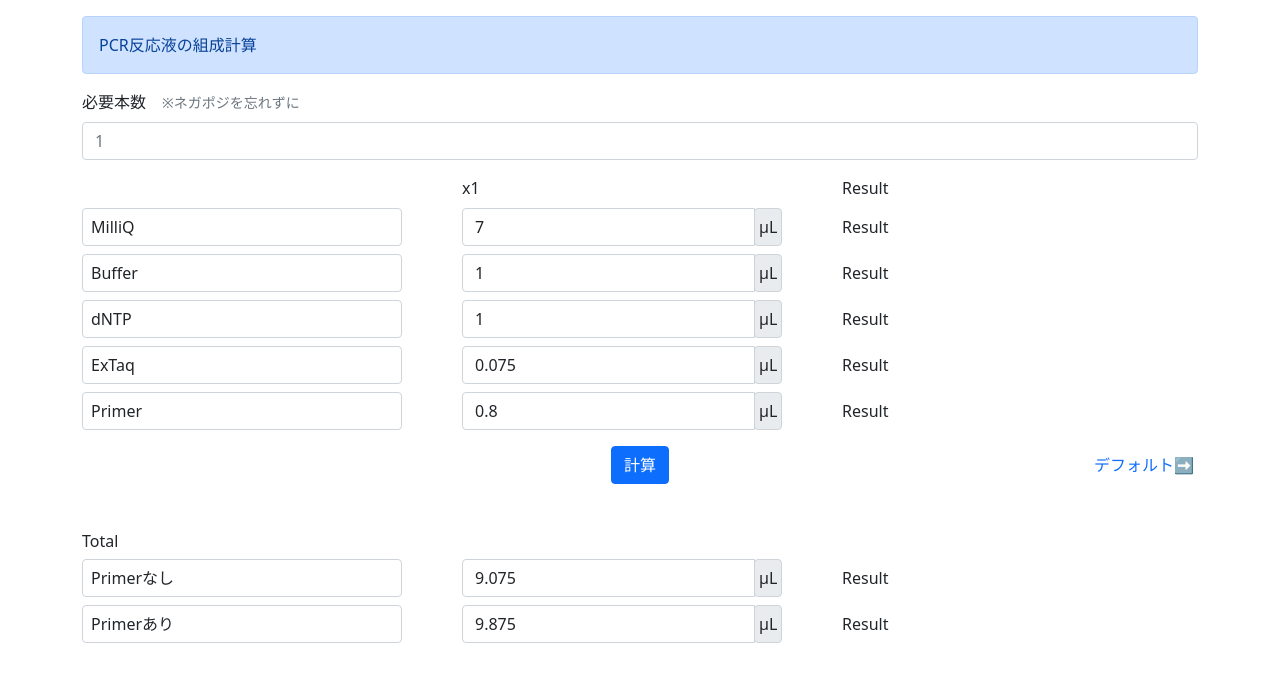
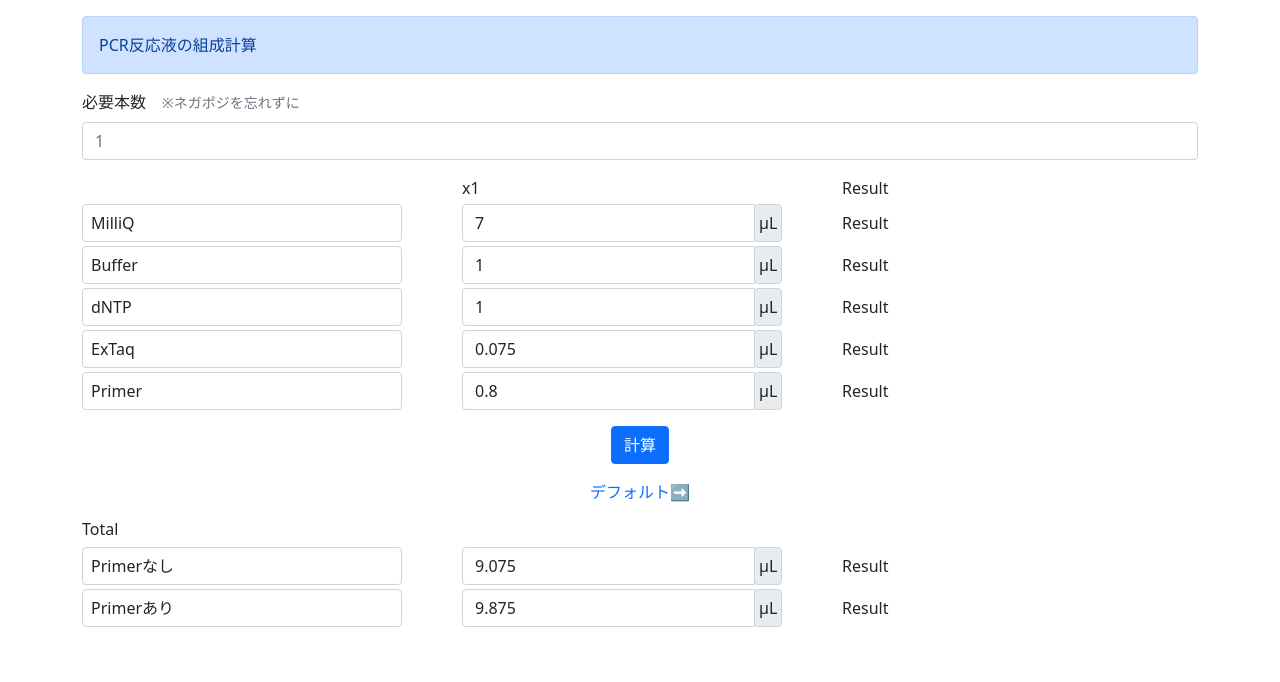
Before and after one commit to shima47/test, a plain HTML site: page custom.html in a window 1280 px wide. Drawn offline with nearby package versions, Linux system fonts and the light colour scheme.

Commit message:
Update custom.html

```diff
--- a/custom.html
+++ b/custom.html
@@ -51,7 +51,7 @@
 			<div class="col" id="multiple">Result</div>
 		</div>
 
-		<div class="mt-2 row align-items-center">
+		<div class="mt-1 row align-items-center">
 			<div class="col">
 				<input type="text" value="MilliQ" class="form-control px-2" style="width:90%">
 			</div>
@@ -66,7 +66,7 @@
 			<div class="col" name="result">Result</div>
 		</div>
 
-		<div class="mt-2 row align-items-center">
+		<div class="mt-1 row align-items-center">
 			<div class="col">
 				<input type="text" value="Buffer" class="form-control px-2" style="width:90%">
 			</div>
@@ -81,7 +81,7 @@
 			<div class="col" name="result">Result</div>
 		</div>
 
-		<div class="mt-2 row align-items-center">
+		<div class="mt-1 row align-items-center">
 			<div class="col">
 				<input type="text" value="dNTP" class="form-control px-2" style="width:90%">
 			</div>
@@ -96,7 +96,7 @@
 			<div class="col" name="result">Result</div>
 		</div>
 
-		<div class="mt-2 row align-items-center">
+		<div class="mt-1 row align-items-center">
 			<div class="col">
 				<input type="text" value="ExTaq" class="form-control px-2" style="width:90%">
 			</div>
@@ -111,7 +111,7 @@
 			<div class="col" name="result">Result</div>
 		</div>
 
-		<div class="mt-2 row align-items-center">
+		<div class="mt-1 row align-items-center">
 			<div class="col">
 				<input type="text" value="Primer" class="form-control px-2" style="width:90%">
 			</div>
@@ -126,19 +126,17 @@
 			<div class="col" name="result">Result</div>
 		</div>
 
-		<div class="mt-3 row align-items-center">
-			<div class="col"></div>
-			<div class="col d-flex justify-content-center">
-				<button type="button" class="btn btn-primary" id="caluculate">計算</button>
-			</div>
-			<div class="col d-flex justify-content-end" id="default">
-				<a class="mx-1" href="index.html" style="text-decoration: none;" role="button">デフォルト➡</a>
-			</div>
+		<div class="mt-3 d-flex justify-content-center">
+			<button type="button" class="btn btn-primary" id="caluculate">計算</button>
 		</div>
 
-		<div class="mt-5 h6 text-left">Total</div>
+		<div class="mt-3 d-flex justify-content-center">
+			<a href="index.html" style="text-decoration: none;" role="button" id="default">デフォルト➡</a>
+		</div>
 
-		<div class="mt-0 row align-items-center">
+		<div class="mt-3 h6 text-left">Total</div>
+
+		<div class="row align-items-center">
 			<div class="col">
 				<input type="text" value="Primerなし" class="form-control px-2" style="width:90%">
 			</div>
@@ -153,7 +151,7 @@
 			<div class="col" name="result">Result</div>
 		</div>
 
-		<div class="mt-2 row align-items-center">
+		<div class="mt-1 row align-items-center">
 			<div class="col">
 				<input type="text" value="Primerあり" class="form-control px-2" style="width:90%">
 			</div>
```
